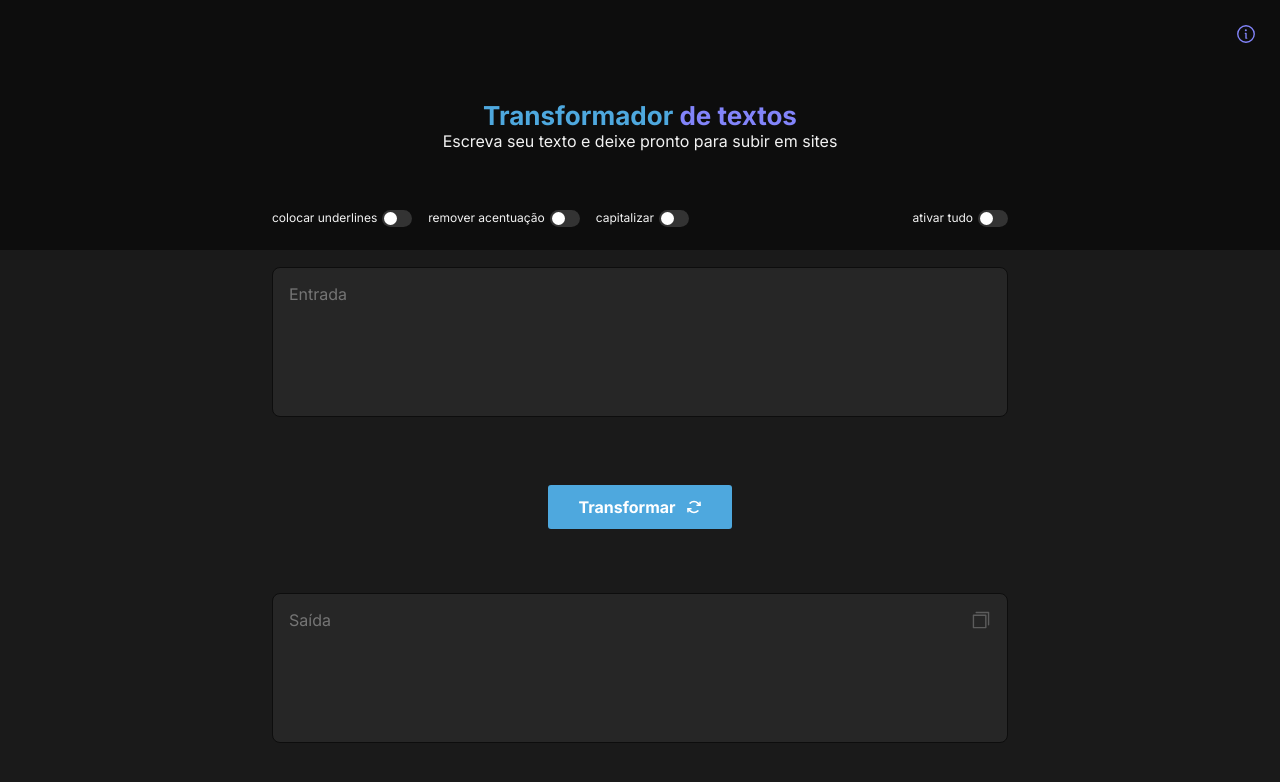
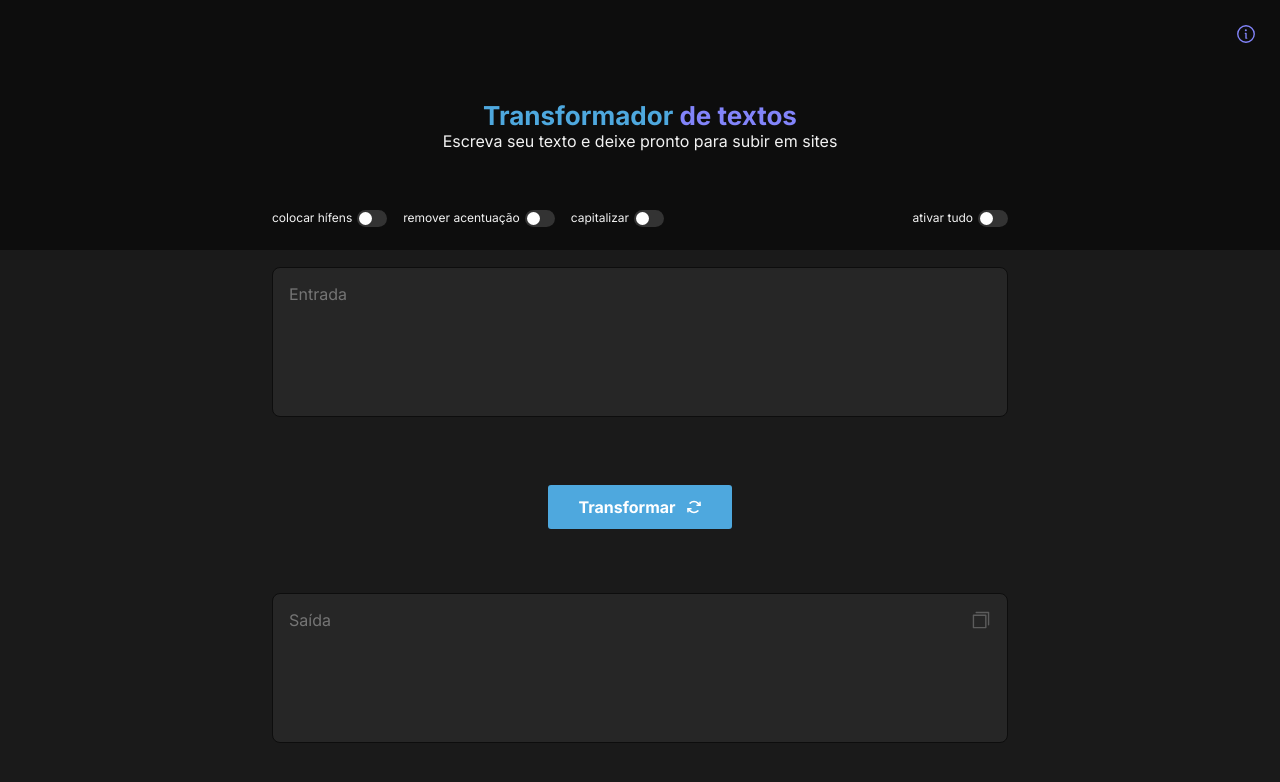
Before and after one commit to brenoangelo/text-transform, a React (Vite) app: page / in a window 1280 px wide. Shown: the top 782 px of the page. Built offline with nearby package versions, Linux system fonts and the light colour scheme.

Commit message:
Change underline for hifen

```diff
--- a/src/components/TextTransform/index.tsx
+++ b/src/components/TextTransform/index.tsx
@@ -7,7 +7,7 @@ import { TextArea } from '../TextArea';
 import { Container, TransformButton } from './styles';
 
 const MENU_OPTIONS = [
-  { label: 'colocar underlines', value: 'underline' },
+  { label: 'colocar hífens', value: 'hifen' },
   { label: 'remover acentuação', value: 'accent' },
   { label: 'capitalizar', value: 'capitalized' },
   { label: 'ativar tudo', value: 'all' },
@@ -49,8 +49,8 @@ export function TextTransform() {
       inputTextCopy = capitalize(inputTextCopy);
     }
 
-    if (textOptions.includes('underline')) {
-      inputTextCopy = inputTextCopy.split(/[\u0020]/g).join('_');
+    if (textOptions.includes('hifen')) {
+      inputTextCopy = inputTextCopy.split(/[\u0020]/g).join('-');
     }
 
     setOutputText(inputTextCopy);
```
